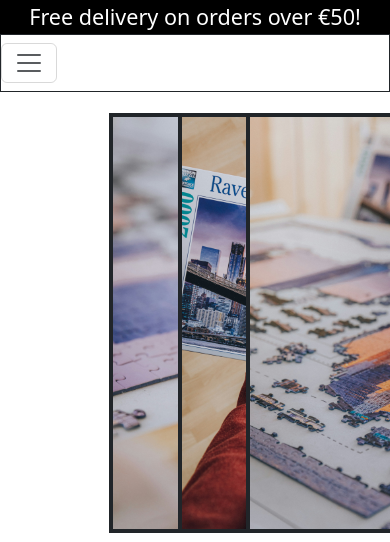
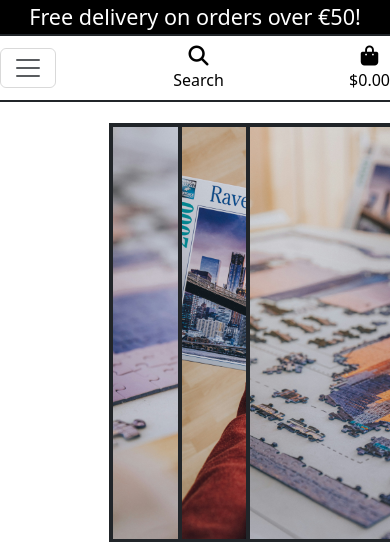
Before and after one commit to ZoeMacf/perfect-fit, a Django app: page / in a window 390 px wide; the page is wider, and only the part inside the window is pictured. Shown: the top 542 px of that part. Run offline with Django 5.2, Linux system fonts and the light colour scheme; some libraries are stand-ins or nearby versions; some web fonts are replaced.

Commit message:
add navbar for mobile screens

```diff
--- a/templates/base.html
+++ b/templates/base.html
@@ -79,11 +79,12 @@
     </div>
       </div>
       <div class="row bg-white">
-        <nav class="navbar navbar-expand-lg navbar-light w-100 border border-dark text-center">
-            <button class="navbar-toggler" type="button" data-toggle="collapse" data-target="#main-nav" aria-controls="main-nav" aria-expanded="false" aria-label="Toggle navigation">
+        <nav class="navbar navbar-expand-lg navbar-light w-100 border-top border-bottom border-2 border-dark text-center">
+            <button class="navbar-toggler" type="button" data-bs-toggle="collapse" data-bs-target="#main-nav" aria-controls="main-nav" aria-expanded="false" aria-label="Toggle navigation">
                 <span class="navbar-toggler-icon"></span>
             </button>
             {% include 'includes/navigation.html' %}
+            {% include 'includes/mobile-nav.html' %}
         </nav>
     </div>
   </header>
--- /dev/null
+++ b/templates/includes/mobile-nav.html
@@ -0,0 +1,36 @@
+<li class="list-inline-item">
+  <a class="text-black nav-link d-block d-lg-none" href="#" id="mobile-search" data--bstoggle="dropdown" aria-haspopup="true" aria-expanded="false">
+      <div class="text-center">
+          <div><i class="fas fa-search fa-lg"></i></div>
+          <p class="my-0">Search</p>
+      </div>
+  </a>
+  <div class="dropdown-menu border-0 w-100 p-3 rounded-0 my-0" aria-labelledby="mobile-search">
+      <form class="form" method="GET" action="{% url 'all_products' %}">
+          <div class="input-group w-100">
+              <input class="form-control border border-black rounded-0" type="text" name="q" placeholder="Search our site">
+              <div class="input-group-append">
+                  <button class="form-control form-control btn btn-black border border-black rounded-0" type="submit">
+                      <span class="icon">
+                          <i class="fas fa-search"></i>
+                      </span>
+                  </button>
+              </div>
+          </div>
+      </form>
+  </div>
+</li>
+<li class="list-inline-item">
+  <a class="{% if grand_total %}text-primary font-weight-bold{% else %}text-black{% endif %} nav-link d-block d-lg-none" href="{% url 'view_bag' %}">
+      <div class="text-center">
+          <div><i class="fas fa-shopping-bag fa-lg"></i></div>
+          <p class="my-0">
+              {% if grand_total %}
+                  ${{ grand_total|floatformat:2 }}
+              {% else %}
+                  $0.00
+              {% endif %}
+          </p>
+      </div>
+  </a>
+</li>
--- a/templates/includes/navigation.html
+++ b/templates/includes/navigation.html
@@ -1,7 +1,7 @@
 <div class="collapse navbar-collapse" id="main-nav">
   <ul class="navbar-nav w-auto mx-auto">
       <li class="nav-item dropdown">
-          <a class="logo-font font-weight-bold nav-link text-black mr-5" href="#" id="all-products-link" data-bs-toggle="dropdown" aria-haspopup="true" aria-expanded="false">
+          <a class="logo-font font-weight-bold nav-link mr-5 border-start border-end" href="#" id="all-products-link" data-bs-toggle="dropdown" aria-haspopup="true" aria-expanded="false">
               All Products
           </a>
           <div class="dropdown-menu border-0" aria-labelledby="all-products-link">
@@ -14,7 +14,7 @@
       </li>
 
       <li class="nav-item dropdown">
-          <a class="logo-font font-weight-bold nav-link text-black mr-5" href="#" role="button" data-bs-toggle="dropdown" aria-expanded="false">
+          <a class="logo-font font-weight-bold nav-link border-end mr-5" href="#" role="button" data-bs-toggle="dropdown" aria-expanded="false">
               Puzzles
           </a>
           <div class="dropdown-menu border-0" aria-labelledby="puzzles-link">
@@ -28,7 +28,7 @@
       </li>
 
       <li class="nav-item dropdown">
-          <a class="logo-font font-weight-bold nav-link text-black mr-5" href="#" id="puzzle-exchange-link" data-toggle="dropdown" aria-haspopup="true" aria-expanded="false">
+          <a class="logo-font font-weight-bold nav-link border-end mr-5" href="#" id="puzzle-exchange-link" data-toggle="dropdown" aria-haspopup="true" aria-expanded="false">
               Puzzle Exchange
           </a>
           <div class="dropdown-menu border-0" aria-labelledby="puzzle-exchange-link">
@@ -38,12 +38,12 @@
           </div>
       </li>
       <li class="nav-item">
-          <a class="logo-font font-weight-bold nav-link text-black" href="{% url 'faq' %}" id="faq-link"  aria-haspopup="true" aria-expanded="false">
+          <a class="logo-font font-weight-bold nav-link border-end" href="{% url 'faq' %}" id="faq-link"  aria-haspopup="true" aria-expanded="false">
               FAQ
           </a>
       </li>
       <li class="nav-item">
-        <a class="logo-font font-weight-bold nav-link text-black" href="{% url 'about_us' %}" id="about-us-link"  aria-haspopup="true" aria-expanded="false">
+        <a class="logo-font font-weight-bold nav-link border-start border-end" href="{% url 'about_us' %}" id="about-us-link"  aria-haspopup="true" aria-expanded="false">
             About Us
         </a>
     </li>
```
